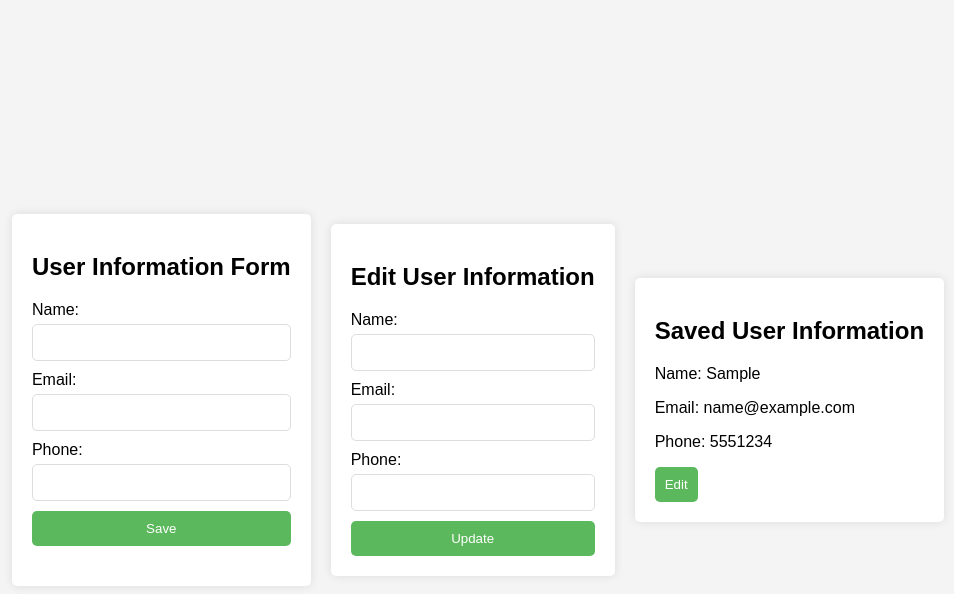
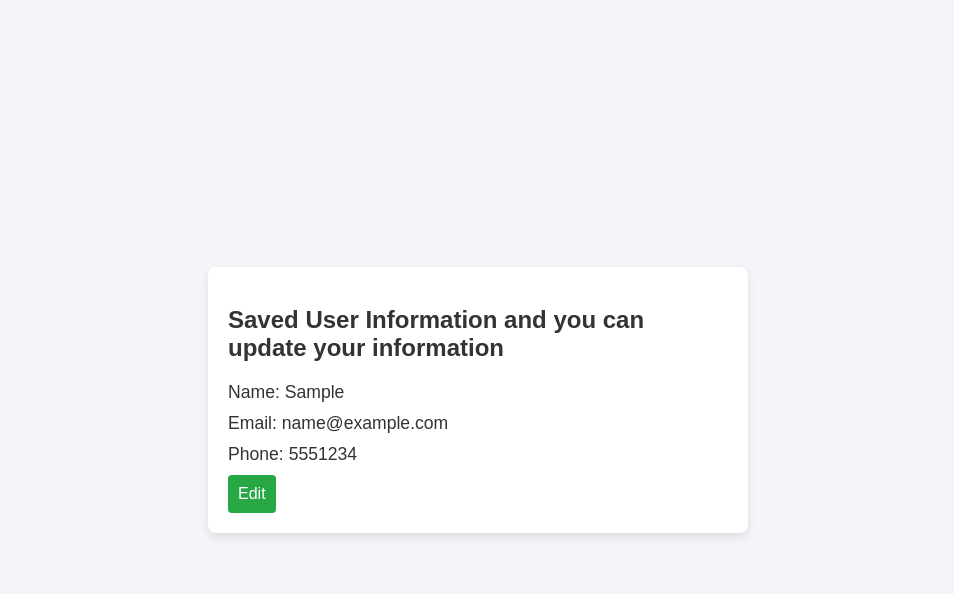
Before and after one commit to Muhammedhanzala/form-submision, a plain HTML site: page index.html in a window 1280 px wide. Both pictures are taken after typing "Sample", "name@example.com", "5551234" into the empty fields and a click on the button "Save". Shown: the whole page, without its empty margins (162-1116 px from the left). Drawn offline with Linux system fonts and the light colour scheme.

Commit message:
updating

```diff
--- a/form submit/app.js
+++ b/form submit/app.js
@@ -1,3 +1,4 @@
+
 document.getElementById('userForm').addEventListener('submit', function(event) {
     event.preventDefault();
 
@@ -8,7 +9,8 @@ document.getElementById('userForm').addEventListener('submit', function(event) {
     displayResult(name, email, phone);
 
     document.getElementById('userForm').reset();
-    document.getElementById('editContainer').style.display = 'block';
+    document.getElementById('userContainer').style.display = 'none'; // Hide the user form
+    document.getElementById('resultContainer').style.display = 'block'; // Show the result page
 });
 
 document.getElementById('editForm').addEventListener('submit', function(event) {
@@ -19,6 +21,9 @@ document.getElementById('editForm').addEventListener('submit', function(event) {
     const phone = document.getElementById('editPhone').value;
 
     displayResult(name, email, phone);
+
+    document.getElementById('editContainer').style.display = 'none'; // Hide the edit form
+    document.getElementById('resultContainer').style.display = 'block'; // Show the result page
 });
 
 document.getElementById('editButton').addEventListener('click', function() {
@@ -30,14 +35,12 @@ document.getElementById('editButton').addEventListener('click', function() {
     document.getElementById('editEmail').value = email;
     document.getElementById('editPhone').value = phone;
 
-    document.getElementById('editContainer').style.display = 'block';
+    document.getElementById('resultContainer').style.display = 'none'; // Hide the result page
+    document.getElementById('editContainer').style.display = 'block'; // Show the edit form
 });
 
 function displayResult(name, email, phone) {
     document.getElementById('resultName').textContent = `Name: ${name}`;
     document.getElementById('resultEmail').textContent = `Email: ${email}`;
     document.getElementById('resultPhone').textContent = `Phone: ${phone}`;
-
-    document.getElementById('resultContainer').style.display = 'block';
-    document.getElementById('editContainer').style.display = 'none';
 }
--- a/form submit/styles.css
+++ b/form submit/styles.css
@@ -1,56 +1,74 @@
+
 body {
     font-family: Arial, sans-serif;
-    background-color: #f4f4f4;
+    background-color: #f4f4f9;
+    color: #333;
+    margin: 0;
+    padding: 0;
     display: flex;
     justify-content: center;
     align-items: center;
-    height: 100vh;
-    margin: 0;
+    min-height: 100vh;
 }
 
-.container {
+
+#userContainer, #resultContainer, #editContainer {
     background-color: #fff;
+    border-radius: 8px;
+    box-shadow: 0 4px 8px rgba(0, 0, 0, 0.1);
     padding: 20px;
-    border-radius: 5px;
-    box-shadow: 0 0 10px rgba(0, 0, 0, 0.1);
-    margin: 10px;
+    width: 100%;
+    max-width: 500px;
+    margin: 20px;
 }
 
+
 h2 {
+    font-size: 1.5em;
     margin-bottom: 20px;
+    color: #333;
 }
+
 
 form {
     display: flex;
     flex-direction: column;
 }
 
-label {
-    margin-bottom: 5px;
-}
-
-input {
-    margin-bottom: 10px;
+input[type="text"], input[type="email"], input[type="tel"] {
+    border: 1px solid #ddd;
+    border-radius: 4px;
     padding: 10px;
-    border: 1px solid #ddd;
-    border-radius: 5px;
+    margin-bottom: 15px;
+    font-size: 1em;
 }
 
 button {
+    background-color: #007bff;
+    color: #fff;
+    border: none;
+    border-radius: 4px;
     padding: 10px;
-    border: none;
-    border-radius: 5px;
-    background-color: #5cb85c;
-    color: #fff;
+    font-size: 1em;
     cursor: pointer;
+    transition: background-color 0.3s ease;
 }
 
 button:hover {
-    background-color: #4cae4c;
+    background-color: #0056b3;
 }
 
-#message {
-    margin-top: 20px;
-    font-size: 16px;
-    color: green;
+
+p {
+    margin: 10px 0;
+    font-size: 1.1em;
 }
+
+
+#editButton {
+    background-color: #28a745;
+}
+
+#editButton:hover {
+    background-color: #218838;
+}
--- a/index.html
+++ b/index.html
@@ -7,46 +7,33 @@
     <link rel="stylesheet" href="form submit/styles.css">
 </head>
 <body>
-    <div class="container">
+<div id="userContainer">
     <h2>User Information Form</h2>
     <form id="userForm">
-            <label for="name">Name:</label>
-            <input type="text" id="name" name="name" required>
-
-            <label for="email">Email:</label>
-            <input type="email" id="email" name="email" required>
-
-            <label for="phone">Phone:</label>
-            <input type="tel" id="phone" name="phone" required>
-
+        <input type="text" id="name" placeholder="Name" required>
+        <input type="email" id="email" placeholder="Email" required>
+        <input type="tel" id="phone" placeholder="Phone" required>
         <button type="submit">Save</button>
-        </form>
-        <div id="message"></div>
-    </div>
-
-    <div class="container" id="editContainer" style="display: none;">
-        <h2>Edit User Information</h2>
-        <form id="editForm">
-            <label for="editName">Name:</label>
-            <input type="text" id="editName" name="name" required>
-
-            <label for="editEmail">Email:</label>
-            <input type="email" id="editEmail" name="email" required>
-
-            <label for="editPhone">Phone:</label>
-            <input type="tel" id="editPhone" name="phone" required>
-
-            <button type="submit">Update</button>
     </form>
 </div>
 
-    <div class="container" id="resultContainer" style="display: none;">
-        <h2>Saved User Information</h2>
+<div id="resultContainer" style="display: none;">
+    <h2>Saved User Information and you can update your information</h2>
     <p id="resultName"></p>
     <p id="resultEmail"></p>
     <p id="resultPhone"></p>
     <button id="editButton">Edit</button>
 </div>
+
+<div id="editContainer" style="display: none;">
+    <h2>Update here</h2>
+    <form id="editForm">
+        <input type="text" id="editName" placeholder="Name" required>
+        <input type="email" id="editEmail" placeholder="Email" required>
+        <input type="tel" id="editPhone" placeholder="Phone" required>
+        <button type="submit">Update</button>
+    </form>
+</div>
     <script src="form submit/app.js"></script>
 </body>
 </html>
```
Lines whose indentation alone changed are shown as unchanged.
